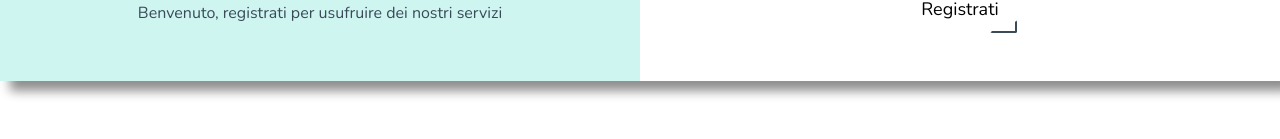
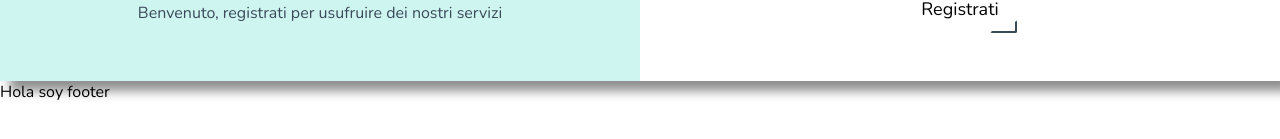
Before and after one commit to Germanilu/ClinicaVeterinariaDueMari, a React (Create React App) app: page /register in a window 1280 px wide. Shown: the part 543-682 px from the top of the page. Built offline with nearby package versions, Linux system fonts and the light colour scheme.

Commit message:
Feat: KickOff Footer

```diff
--- a/src/App.js
+++ b/src/App.js
@@ -1,6 +1,7 @@
 import './App.scss';
 import {BrowserRouter, Routes, Route} from 'react-router-dom';
 import Header from './Components/Header/Header';
+import Footer from './Components/Footer/Footer'
 import Home from './Containers/Home/Home'
 import Login from './Containers/User/Login/Login'
 import Register from './Containers/User/Register/Register';
@@ -14,6 +15,7 @@ function App() {
       <Route path= '/login' element= {<Login/>}/>
       <Route path= '/register' element= {<Register/>}/>
     </Routes>
+    <Footer/>
     </BrowserRouter>
   );
 }
--- /dev/null
+++ b/src/Components/Footer/Footer.jsx
@@ -0,0 +1,8 @@
+import React from 'react';
+import './Footer.scss'
+const Footer = () => {
+     return (
+         <div className='footerDesign'>Hola soy footer</div>
+     )
+}
+export default Footer;
```
Also changed, not shown: src/Components/Footer/Footer.scss (added).
